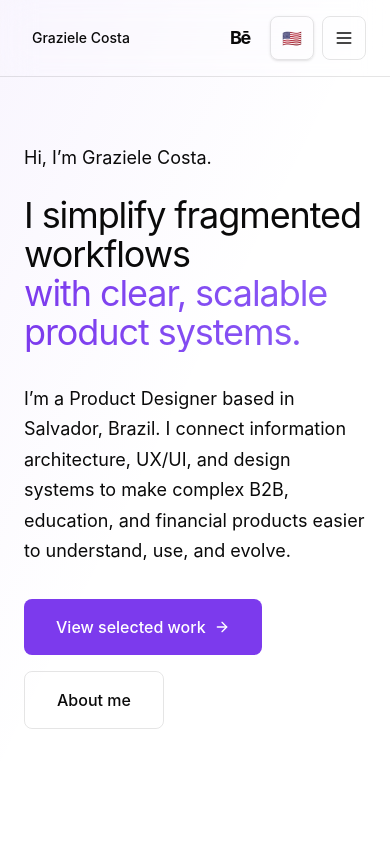
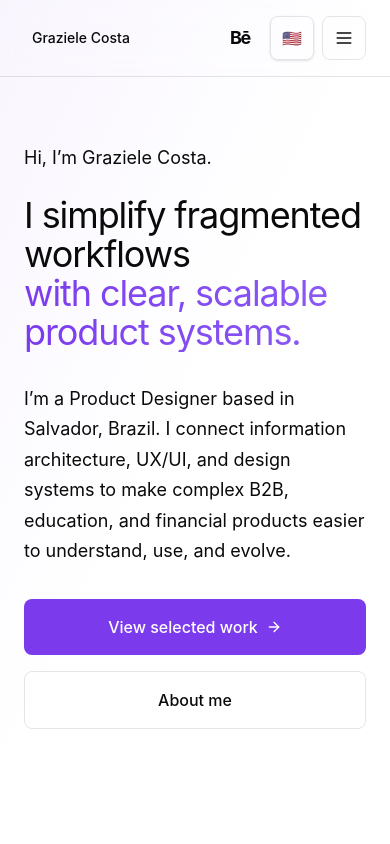
Before and after one commit to ohgrazidesigner-blip/product-design-portfolio, a React (Vite) app: page / in a window 390 px wide. Shown: the top 844 px of the page. Built offline with nearby package versions, Linux system fonts and the light colour scheme.

Commit message:
fix: stack hero CTAs on mobile

```diff
--- a/src/app/components/Hero.tsx
+++ b/src/app/components/Hero.tsx
@@ -50,12 +50,12 @@ export function Hero() {
             initial={{ opacity: 0 }}
             animate={{ opacity: 1 }}
             transition={{ delay: 0.4, duration: 0.8 }}
-            className="mt-8 flex flex-wrap gap-4"
+            className="mt-8 flex flex-col gap-4 md:flex-row md:flex-wrap"
           >
             <button
               type="button"
               onClick={() => scrollToSection("case-studies")}
-              className="group flex items-center gap-2 rounded-lg bg-[var(--premium-accent)] px-8 py-4 text-base font-medium text-white transition-all duration-300 hover:bg-[var(--premium-accent-dark)]"
+              className="group flex w-full items-center justify-center gap-2 rounded-lg bg-[var(--premium-accent)] px-8 py-4 text-base font-medium text-white transition-all duration-300 hover:bg-[var(--premium-accent-dark)] md:w-auto"
             >
               {c.workCta}
               <ArrowRight
@@ -67,7 +67,7 @@ export function Hero() {
             <button
               type="button"
               onClick={() => scrollToSection("about")}
-              className="rounded-lg border border-border px-8 py-4 text-base font-medium transition-all duration-300 hover:border-[var(--premium-accent)] hover:text-[var(--premium-accent)]"
+              className="w-full rounded-lg border border-border px-8 py-4 text-base font-medium transition-all duration-300 hover:border-[var(--premium-accent)] hover:text-[var(--premium-accent)] md:w-auto"
             >
               {c.aboutCta}
             </button>
```
